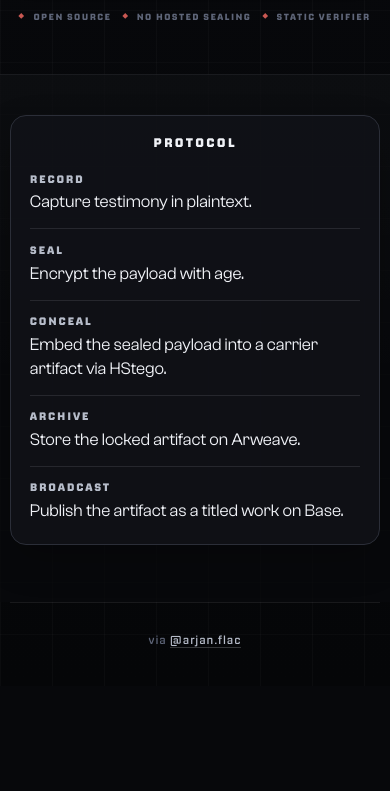
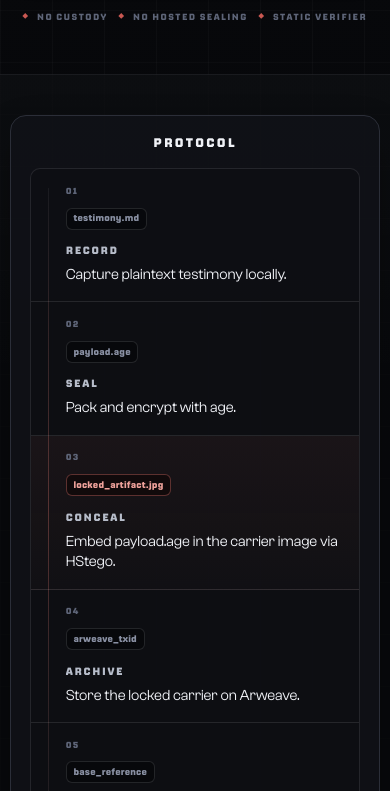
Before and after one commit to arjanflac/confessions.txt, a plain HTML site: page web/index.html in a window 390 px wide. Shown: the part 770-1561 px from the top of the page. Before the commit the page ends 1456 px from the top, so only its background shows below. Drawn offline with Linux system fonts and the light colour scheme.

Commit message:
Redesign protocol section as artifact rail
Replace the static protocol list with a compact Record/Seal/Conceal/Archive/Broadcast rail that shows the artifact changing form across testimony.md, payload.age, locked_artifact.jpg, arweave_txid, and base_reference.

Update homepage copy to foreground open-source local operation, records that need to exist before disclosure, no-custody boundaries, and the more accurate Base reference language.

Verified the page locally across desktop and mobile emulation with no horizontal overflow and no console warnings.

```diff
--- a/web/index.html
+++ b/web/index.html
@@ -153,7 +153,9 @@
       }
 
       .eyebrow,
+      .protocol-card-title,
       .step-name,
+      .step-index,
       .trust-strip {
         font-family: var(--font-mono);
         text-transform: uppercase;
@@ -485,18 +487,17 @@
       }
 
       .protocol-card {
-        width: min(100%, 760px);
+        width: min(100%, 960px);
         margin: 0 auto;
         border: 1px solid var(--border);
         border-radius: 16px;
         background: rgba(17, 18, 23, 0.84);
         box-shadow: 0 16px 38px rgba(0, 0, 0, 0.2);
-        padding: clamp(1.35rem, 3vw, 1.85rem);
+        padding: clamp(1.15rem, 2.4vw, 1.5rem);
       }
 
       .protocol-card-title {
         color: var(--text-1);
-        font-family: var(--font-mono);
         font-size: clamp(0.78rem, 1vw, 0.9rem);
         font-weight: 800;
         letter-spacing: 0.18em;
@@ -507,36 +508,102 @@
 
       .protocol-list {
         list-style: none;
-        margin-top: 1.35rem;
+        margin-top: 1.15rem;
+        display: grid;
+        grid-template-columns: repeat(5, minmax(0, 1fr));
+        border: 1px solid rgba(240, 242, 247, 0.1);
+        border-radius: 10px;
+        background: rgba(0, 0, 0, 0.12);
+        overflow: hidden;
+        position: relative;
+      }
+
+      .protocol-list::before {
+        content: "";
+        position: absolute;
+        left: 4%;
+        right: 4%;
+        top: 3.68rem;
+        height: 1px;
+        background: linear-gradient(90deg, rgba(240, 242, 247, 0.06), rgba(238, 125, 115, 0.34), rgba(240, 242, 247, 0.06));
+        pointer-events: none;
       }
 
       .protocol-step {
-        padding: 0.82rem 0 0.92rem;
-        border-bottom: 1px solid rgba(240, 242, 247, 0.1);
-      }
-
-      .protocol-step:first-child {
-        padding-top: 0;
+        min-height: 10.8rem;
+        padding: 1.05rem 0.9rem 1rem;
+        border-right: 1px solid rgba(240, 242, 247, 0.1);
+        position: relative;
+        z-index: 1;
+        transition: background-color 0.16s ease;
       }
 
       .protocol-step:last-child {
-        padding-bottom: 0;
-        border-bottom: 0;
+        border-right: 0;
+      }
+
+      .protocol-step.is-conceal {
+        background: linear-gradient(180deg, rgba(238, 125, 115, 0.06), rgba(238, 125, 115, 0.015));
+      }
+
+      .step-index {
+        display: block;
+        color: var(--text-4);
+        font-size: 0.55rem;
+        font-weight: 700;
+        letter-spacing: 0.14em;
+      }
+
+      .step-artifact {
+        display: inline-block;
+        max-width: 100%;
+        margin-top: 0.66rem;
+        padding: 0.3rem 0.42rem;
+        border: 1px solid rgba(240, 242, 247, 0.12);
+        border-radius: 6px;
+        background: rgba(7, 8, 11, 0.84);
+        color: var(--text-3);
+        font-family: var(--font-mono);
+        font-size: 0.58rem;
+        font-weight: 650;
+        letter-spacing: 0.02em;
+        line-height: 1.15;
+        overflow-wrap: anywhere;
+        position: relative;
+        z-index: 2;
+      }
+
+      .protocol-step.is-conceal .step-artifact {
+        color: #efa29b;
+        border-color: rgba(238, 125, 115, 0.34);
+        background: rgba(18, 10, 11, 0.92);
       }
 
       .step-name {
         display: block;
+        margin-top: 1.08rem;
         color: var(--text-2);
-        font-size: clamp(0.68rem, 0.9vw, 0.78rem);
+        font-size: 0.66rem;
         font-weight: 700;
       }
 
       .step-copy {
         display: block;
-        margin-top: 0.22rem;
+        margin-top: 0.38rem;
         color: var(--text-1);
-        font-size: clamp(1rem, 1.45vw, 1.18rem);
-        line-height: 1.38;
+        font-size: clamp(0.86rem, 1.08vw, 0.98rem);
+        line-height: 1.36;
+      }
+
+      @media (hover: hover) {
+        .protocol-step:hover {
+          background-color: rgba(255, 255, 255, 0.025);
+        }
+
+        .protocol-step:hover .step-artifact {
+          border-color: rgba(238, 125, 115, 0.32);
+          color: var(--text-2);
+        }
       }
 
       .footer {
@@ -631,6 +698,37 @@
         }
       }
 
+      @media (max-width: 860px) {
+        .protocol-list {
+          display: block;
+        }
+
+        .protocol-list::before {
+          left: 1.28rem;
+          right: auto;
+          top: 1.2rem;
+          bottom: 1.2rem;
+          width: 1px;
+          height: auto;
+          background: linear-gradient(180deg, rgba(240, 242, 247, 0.06), rgba(238, 125, 115, 0.3), rgba(240, 242, 247, 0.06));
+        }
+
+        .protocol-step {
+          min-height: 0;
+          padding: 1rem 1rem 1.05rem 2.45rem;
+          border-right: 0;
+          border-bottom: 1px solid rgba(240, 242, 247, 0.1);
+        }
+
+        .protocol-step:last-child {
+          border-bottom: 0;
+        }
+
+        .step-name {
+          margin-top: 0.85rem;
+        }
+      }
+
       @media (max-width: 720px) {
         body {
           background-size: 52px 52px, 52px 52px, auto, auto;
@@ -706,15 +804,23 @@
         }
 
         .protocol-list {
-          margin-top: 1.2rem;
+          margin-top: 1.05rem;
         }
 
         .protocol-step {
-          padding: 0.78rem 0 0.88rem;
+          padding: 0.92rem 0.9rem 0.98rem 2.18rem;
+        }
+
+        .protocol-list::before {
+          left: 1.08rem;
+        }
+
+        .step-artifact {
+          font-size: 0.56rem;
         }
 
         .step-copy {
-          font-size: 1.08rem;
+          font-size: 0.94rem;
           line-height: 1.38;
         }
 
@@ -765,8 +871,8 @@
           <p class="eyebrow"><strong>CONFESSIONS.txt</strong> [R&amp;D]</p>
           <p class="tagline">Transmute high-voltage memory into immutable artifacts</p>
           <p class="lead">
-            <span class="desktop-copy">CONFESSIONS.txt is an open-source local CLI for sealed testimony artifacts: write locally, encrypt, conceal the payload in an image, archive the carrier, and publish a titled reference.</span>
-            <span class="mobile-copy">Open-source local CLI for sealed testimony artifacts: write, encrypt, conceal in an image, archive, publish a titled reference.</span>
+            <span class="desktop-copy">Open-source local CLI for records that need to exist before they can be read: write locally, encrypt with age, conceal payload.age in a carrier image, archive the carrier, publish the reference.</span>
+            <span class="mobile-copy">Open-source local CLI for records that need to exist before they can be read: encrypt, conceal, archive, publish the reference.</span>
           </p>
           <div class="actions" aria-label="Primary">
             <a class="btn primary" href="https://github.com/arjanflac/confessions.txt" target="_blank" rel="noopener noreferrer">
@@ -784,7 +890,7 @@
             </a>
           </div>
           <div class="trust-strip" aria-label="Trust boundaries">
-            <span>Open source</span>
+            <span>No custody</span>
             <span>No hosted sealing</span>
             <span>Static verifier</span>
           </div>
@@ -807,24 +913,34 @@
               <h2 class="protocol-card-title">Protocol</h2>
               <ol class="protocol-list" role="list">
                 <li class="protocol-step">
+                  <span class="step-index">01</span>
+                  <span class="step-artifact">testimony.md</span>
                   <span class="step-name">Record</span>
-                  <span class="step-copy">Capture testimony in plaintext.</span>
+                  <span class="step-copy">Capture plaintext testimony locally.</span>
                 </li>
                 <li class="protocol-step">
+                  <span class="step-index">02</span>
+                  <span class="step-artifact">payload.age</span>
                   <span class="step-name">Seal</span>
-                  <span class="step-copy">Encrypt the payload with age.</span>
+                  <span class="step-copy">Pack and encrypt with age.</span>
+                </li>
+                <li class="protocol-step is-conceal">
+                  <span class="step-index">03</span>
+                  <span class="step-artifact">locked_artifact.jpg</span>
+                  <span class="step-name">Conceal</span>
+                  <span class="step-copy">Embed payload.age in the carrier image via HStego.</span>
                 </li>
                 <li class="protocol-step">
-                  <span class="step-name">Conceal</span>
-                  <span class="step-copy">Embed the sealed payload into a carrier artifact via HStego.</span>
+                  <span class="step-index">04</span>
+                  <span class="step-artifact">arweave_txid</span>
+                  <span class="step-name">Archive</span>
+                  <span class="step-copy">Store the locked carrier on Arweave.</span>
                 </li>
                 <li class="protocol-step">
-                  <span class="step-name">Archive</span>
-                  <span class="step-copy">Store the locked artifact on Arweave.</span>
-                </li>
-                <li class="protocol-step">
+                  <span class="step-index">05</span>
+                  <span class="step-artifact">base_reference</span>
                   <span class="step-name">Broadcast</span>
-                  <span class="step-copy">Publish the artifact as a titled work on Base.</span>
+                  <span class="step-copy">Publish a titled reference on Base.</span>
                 </li>
               </ol>
             </div>
```
